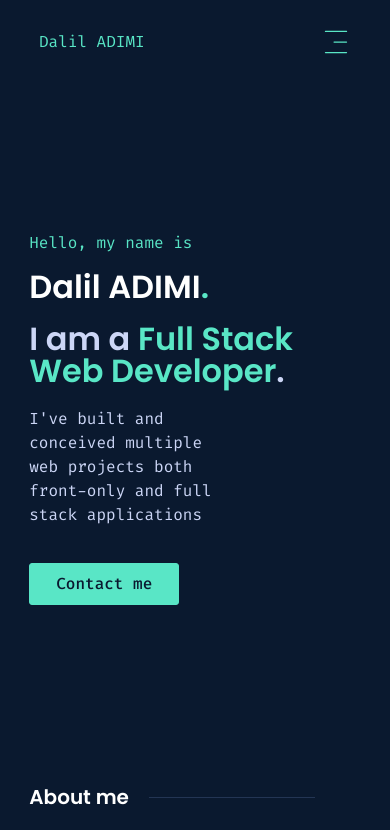
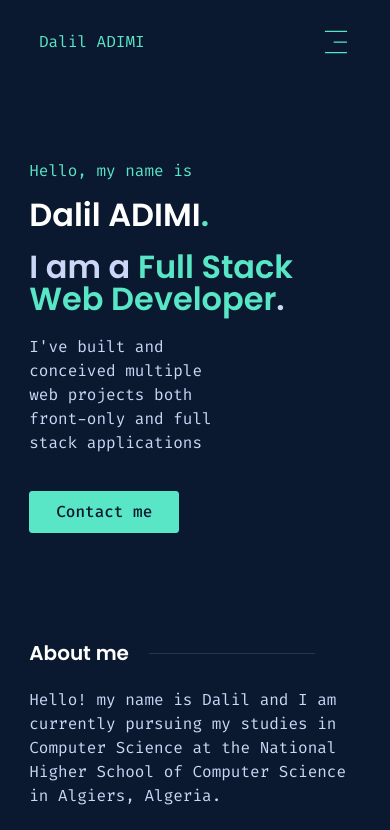
Before and after one commit to Azeroji/portfolio, a Next.js app: page / in a window 390 px wide. Shown: the top 830 px of the page. Built offline with nearby package versions, Linux system fonts and the light colour scheme.

Commit message:
reduced padding on homepage

```diff
--- a/components/About/About.tsx
+++ b/components/About/About.tsx
@@ -36,7 +36,7 @@ const About = (props: Props) => {
           </div>
 
           </div>
-          <Image className='md:block hidden' src="/images/about.svg" alt="logo" width="512" height="512"/>
+          <Image className='lg:block hidden' src="/images/about.svg" alt="logo" width="512" height="512"/>
         </div>
 
       </div>
--- a/components/HomePage/HomePage.tsx
+++ b/components/HomePage/HomePage.tsx
@@ -5,7 +5,7 @@ type Props = {}
 
 const HomePage = (props: Props) => {
   return (
-    <div className='flex justify-center py-[150px] md:py-[10%]'>
+    <div className='flex justify-center py-[20%] md:py-[10%]'>
       <div className='w-[85%] md:w-[60%] flex flex-col gap-y-[20px]'>
         <p className='text-TXT font-FiraCode leading-none'>Hello, my name is</p>
         <p className='text-white font-Poppins font-semibold text-[32px] md:text-[60px] leading-none'>Dalil ADIMI<span className='text-TXT'>.</span></p>
```
